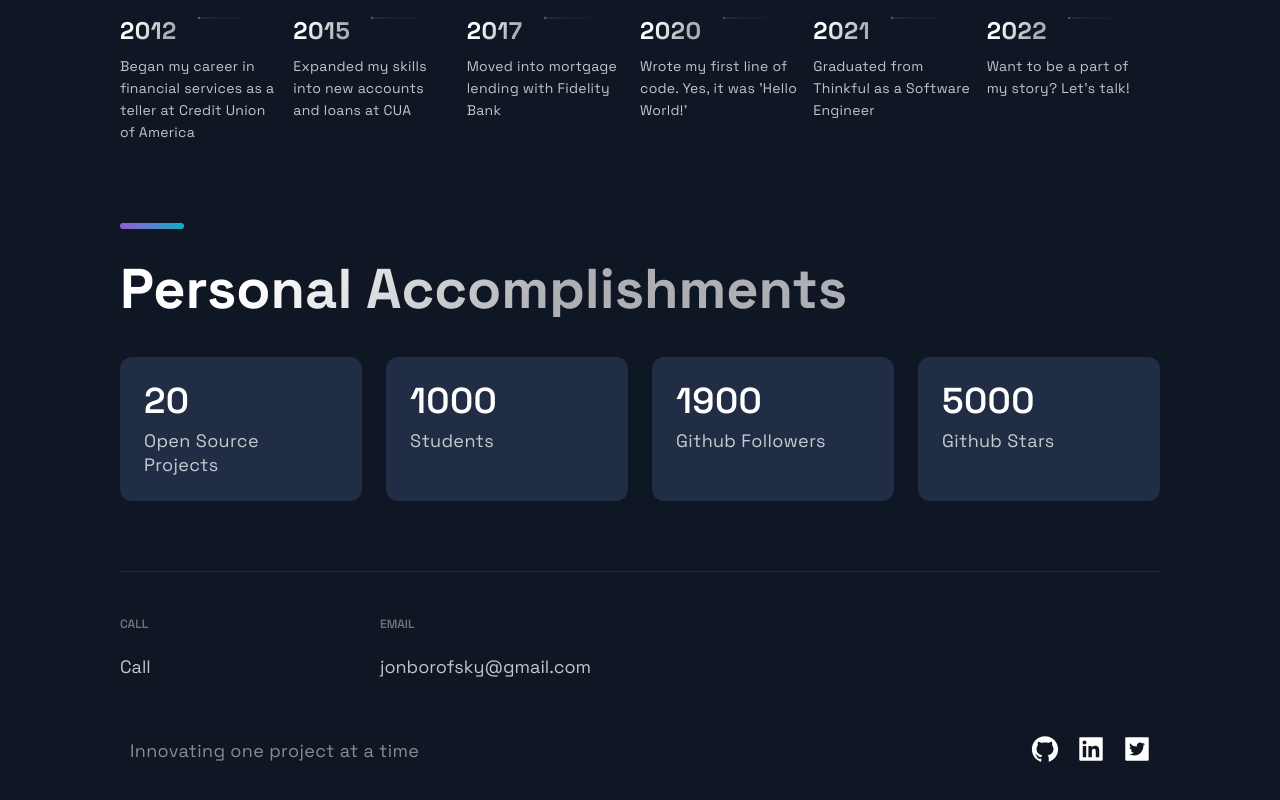
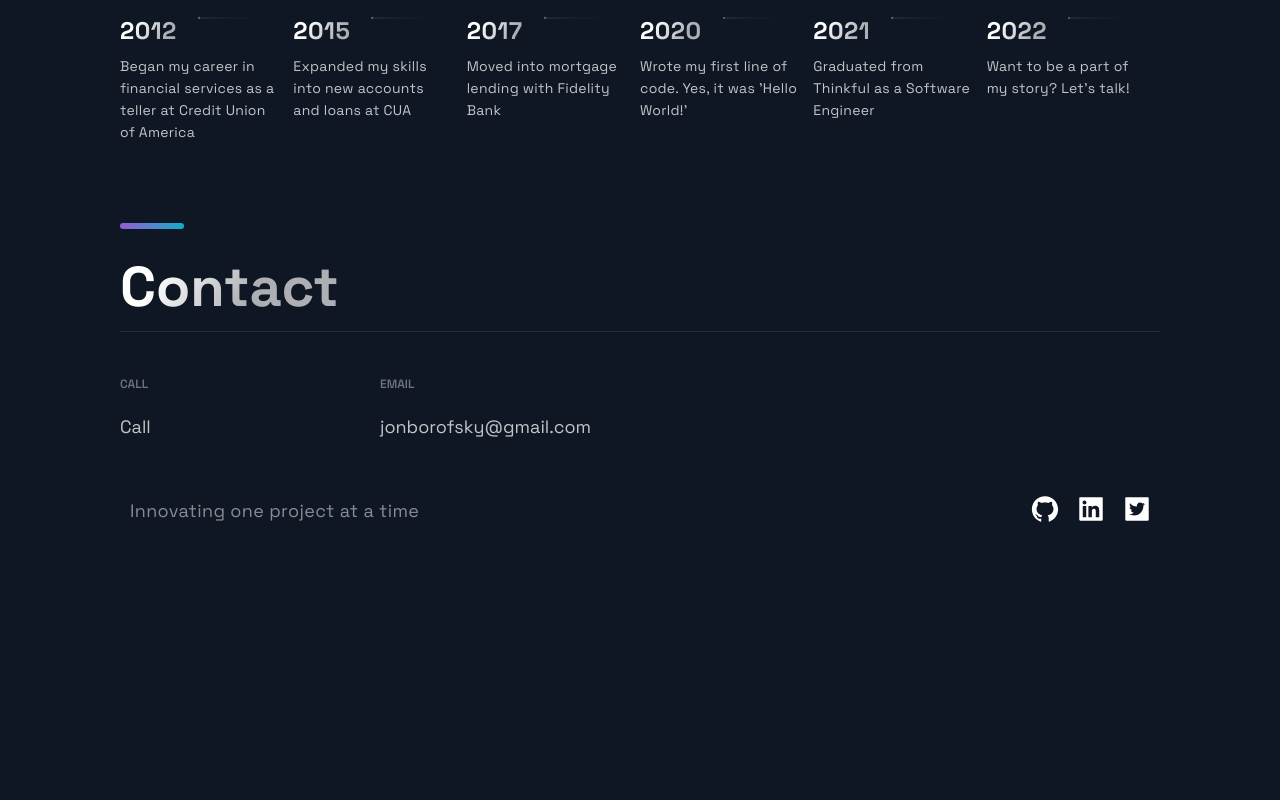
Before and after one commit to borocodes/jb_react_portfolio, a Next.js app: page / in a window 1280 px wide. Shown: the part 3651-4451 px from the top of the page. After the commit the page ends 4237 px from the top, so only its background shows below. Built offline with nearby package versions, Linux system fonts and the light colour scheme.

Commit message:
Added to footer and removed accomplishments

```diff
--- a/src/components/Footer/Footer.js
+++ b/src/components/Footer/Footer.js
@@ -1,12 +1,15 @@
 import React from 'react';
 import { AiFillGithub, AiFillLinkedin, AiFillTwitterCircle, AiFillTwitterSquare } from 'react-icons/ai';
+import { SectionTitle } from '../../styles/GlobalComponents';
 
 import { SocialIcons } from '../Header/HeaderStyles';
 import { CompanyContainer, FooterWrapper, LinkColumn, LinkItem, LinkList, LinkTitle, Slogan, SocialContainer, SocialIconsContainer } from './FooterStyles';
 
 const Footer = () => {
   return (
+
     <FooterWrapper>
+      <SectionTitle>Contact</SectionTitle>
       <LinkList>
         <LinkColumn>
         <LinkTitle>Call</LinkTitle>
@@ -14,7 +17,7 @@ const Footer = () => {
         </LinkColumn>
         <LinkColumn>
         <LinkTitle>Email</LinkTitle>
-        <LinkItem href='mailtoLjonborofsky@gmail.com'>jonborofsky@gmail.com</LinkItem>
+        <LinkItem href='mailto:jonborofsky@gmail.com'>jonborofsky@gmail.com</LinkItem>
         </LinkColumn>
       </LinkList>
       <SocialIconsContainer>
--- a/src/pages/index.js
+++ b/src/pages/index.js
@@ -17,7 +17,7 @@ const Home = () => {
       <Projects />
       <Technologies />
       <Timeline />
-      <Acomplishments />
+      {/* <Acomplishments /> */}
     </Layout>
   );
 };
```
